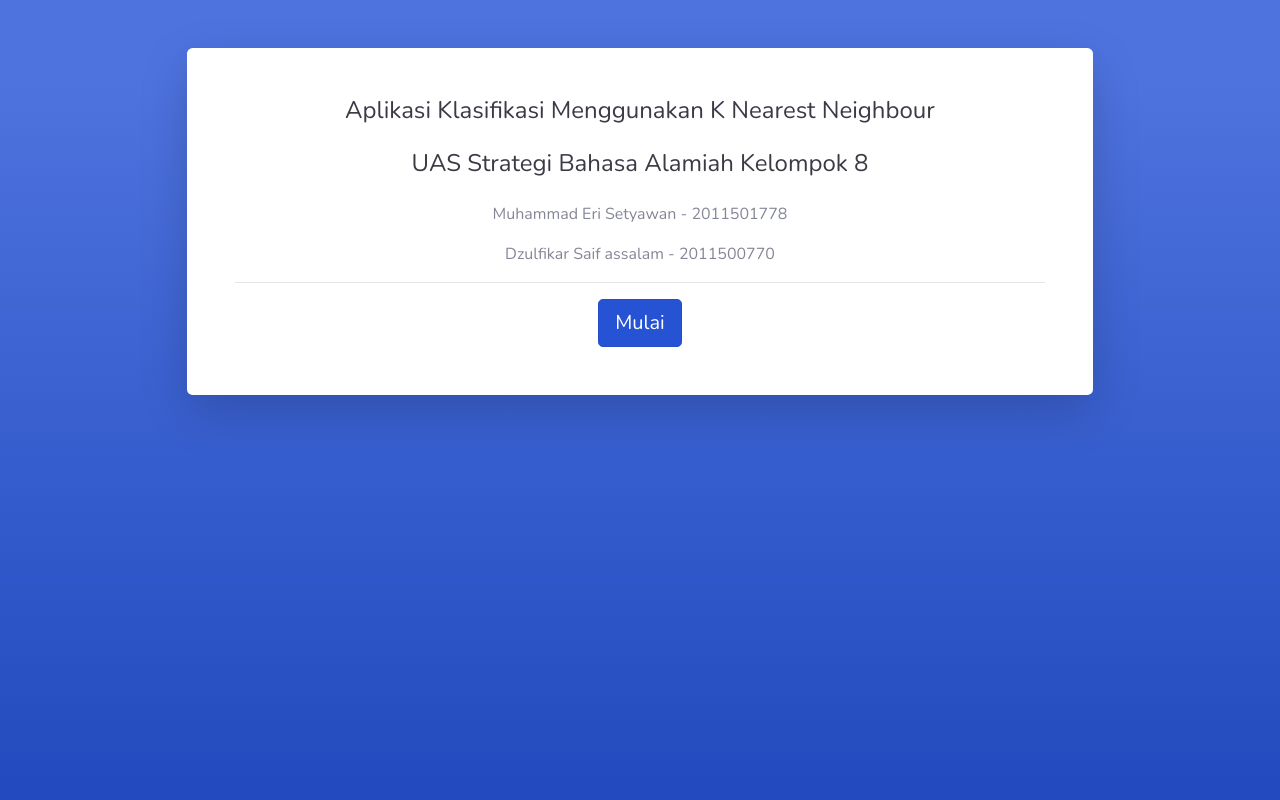
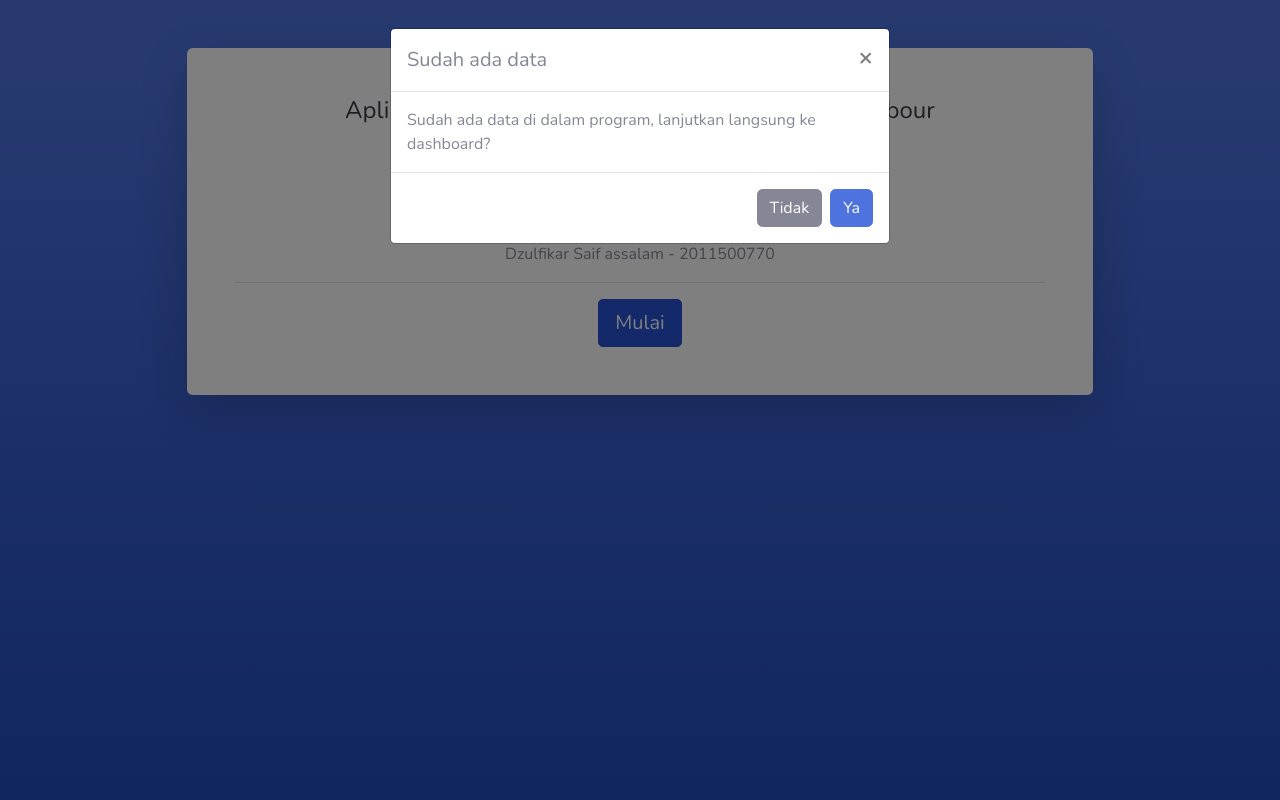
Before and after one commit to EriSetyawan166/Klasifikasi-dokumen-K-NN, a PHP site: page / in a window 1280 px wide. Run offline with PHP 8.4, Linux system fonts and the light colour scheme; tables that the repository leaves empty or names only in its code hold one stand-in row (values such as "Sample post").

Commit message:
making a pop up if there's data

```diff
--- a/index.php
+++ b/index.php
@@ -1,3 +1,28 @@
+<script src="asset/vendor/jquery/jquery.min.js"></script>
+
+
+<?php
+include 'conn.php';
+
+$query = "SELECT * FROM dokumen";
+$result = mysqli_query($conn, $query);
+$dokumen = mysqli_num_rows($result);
+
+$query = "SELECT * FROM klasifikasi";
+$result = mysqli_query($conn, $query);
+$klasifikasi = mysqli_num_rows($result);
+
+if($dokumen > 0 || $klasifikasi > 0) {
+  echo "<script>
+  $(document).ready(function() {
+      $('#exampleModal').modal('show');
+  });
+</script>";
+}
+
+?>
+
+
 <!DOCTYPE html>
 <html lang="en">
 
@@ -37,20 +62,48 @@
                         <div class="row">
 
                             <div class="col-lg-12">
+                                <!-- Modal -->
+
+                                <!-- Modal -->
+                                <div class="modal fade" id="exampleModal" tabindex="-1" role="dialog"
+                                    aria-labelledby="exampleModalLabel" aria-hidden="true">
+                                    <div class="modal-dialog">
+                                        <div class="modal-content">
+                                            <div class="modal-header">
+                                                <h5 class="modal-title" id="exampleModalLabel">Sudah ada data</h5>
+                                                <button type="button" class="close" data-dismiss="modal"
+                                                    aria-label="Close">
+                                                    <span aria-hidden="true">&times;</span>
+                                                </button>
+                                            </div>
+                                            <div class="modal-body">
+                                                Sudah ada data di dalam program, lanjutkan langsung ke dashboard?
+                                            </div>
+                                            <div class="modal-footer">
+                                                <button type="button" class="btn btn-secondary"
+                                                    data-dismiss="modal">Tidak</button>
+                                                <a href="form-testing.php" class="btn btn-primary">Ya</a>
+                                            </div>
+                                        </div>
+                                    </div>
+                                </div>
+
                                 <div class="p-5">
                                     <div class="text-center">
-                                        <h1 class="h4 text-gray-900 mb-4">Aplikasi Klasifikasi Menggunakan K Nearest Neighbour</h1>
+                                        <h1 class="h4 text-gray-900 mb-4">Aplikasi Klasifikasi Menggunakan K Nearest
+                                            Neighbour</h1>
                                         <h1 class="h4 text-gray-900 mb-4">UAS Strategi Bahasa Alamiah Kelompok 8</h1>
 
 
-                                            <p>Muhammad Eri Setyawan - 2011501778</p>
-                                            <p>Dzulfikar Saif assalam - 2011500770</p>
+                                        <p>Muhammad Eri Setyawan - 2011501778</p>
+                                        <p>Dzulfikar Saif assalam - 2011500770</p>
 
                                     </div>
 
                                     <hr>
                                     <div class="text-center">
-                                    <a href="form.php" class="btn btn-primary btn-lg active" role="button" aria-pressed="true">Mulai</a>
+                                        <a href="form.php" class="btn btn-primary btn-lg active" role="button"
+                                            aria-pressed="true">Mulai</a>
                                     </div>
                                 </div>
                             </div>
@@ -65,7 +118,6 @@
     </div>
 
     <!-- Bootstrap core JavaScript-->
-    <script src="asset/vendor/jquery/jquery.min.js"></script>
     <script src="asset/vendor/bootstrap/js/bootstrap.bundle.min.js"></script>
 
     <!-- Core plugin JavaScript-->
```
